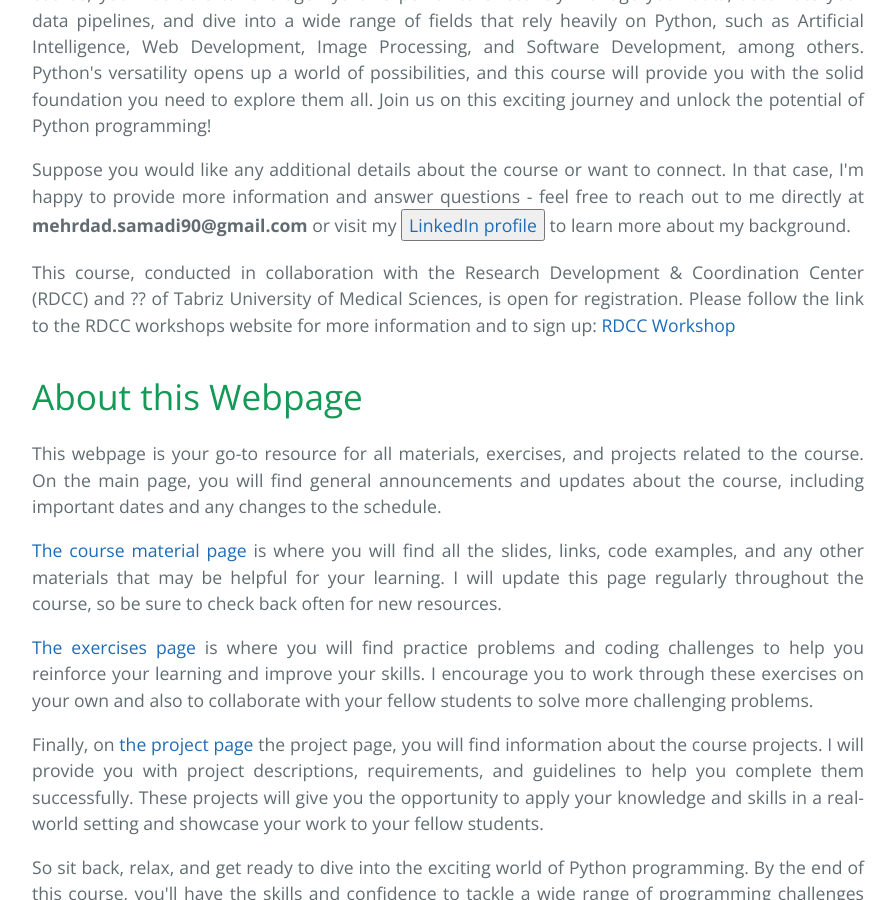
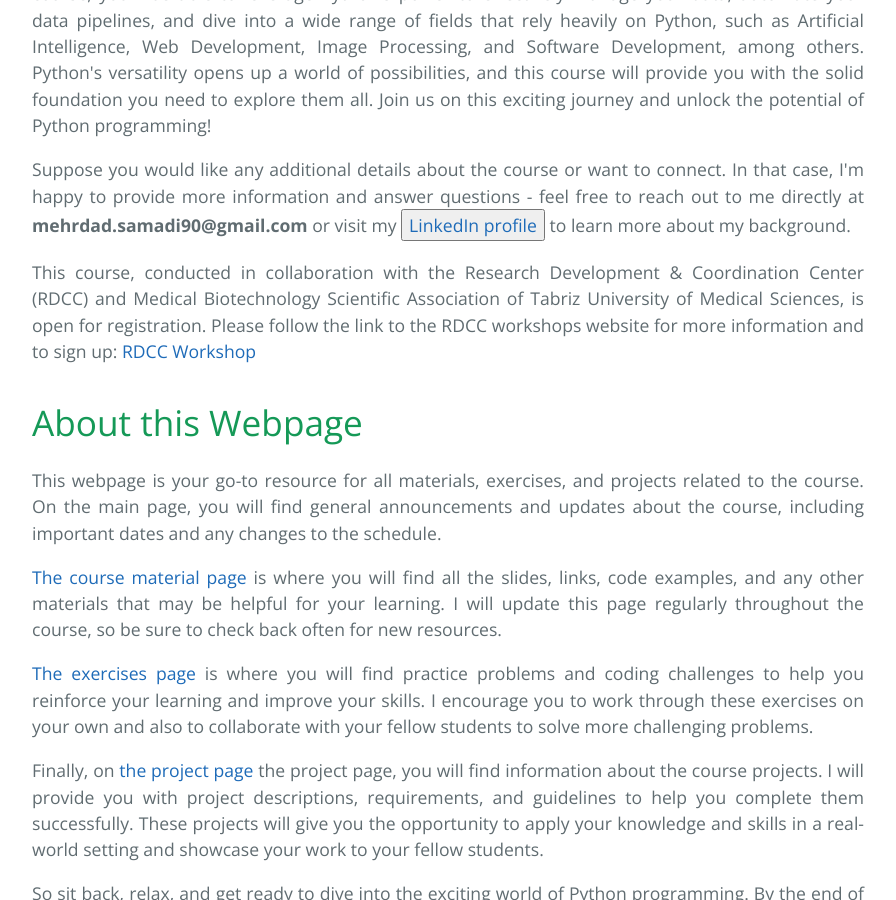
Before and after one commit to MehrdadSamadishadlou/Python_for_Beginners, a Jekyll site: the page built from index.md, in a window 1280 px wide and 900 px high, scrolled down 709 px. Shown: the whole window, without its empty margins (192-1088 px from the left). Built offline with Jekyll 4.4.1, drawn with Linux system fonts in a browser that asks for light colours.

Commit message:
Update index.md

```diff
--- a/index.md
+++ b/index.md
@@ -23,7 +23,7 @@ Suppose you would like any additional details about the course or want to connec
 </p>
 
 <p style='text-align: justify;'>
-This course, conducted in collaboration with the Research Development & Coordination Center (RDCC) and ?? of Tabriz University of Medical Sciences, is open for registration. Please follow the link to the RDCC workshops website for more information and to sign up: <a href="https://workshop.tbzmed.ac.ir/fa/">RDCC Workshop</a>
+This course, conducted in collaboration with the Research Development & Coordination Center (RDCC) and Medical Biotechnology Scientific Association of Tabriz University of Medical Sciences, is open for registration. Please follow the link to the RDCC workshops website for more information and to sign up: <a href="https://workshop.tbzmed.ac.ir/fa/">RDCC Workshop</a>
 </p>
 
 # About this Webpage
```
